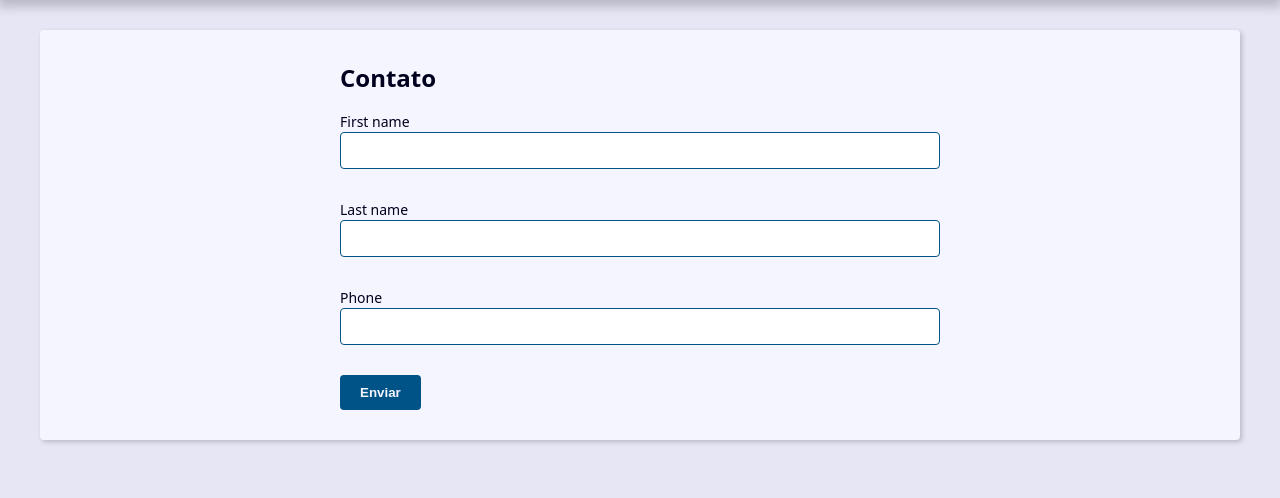
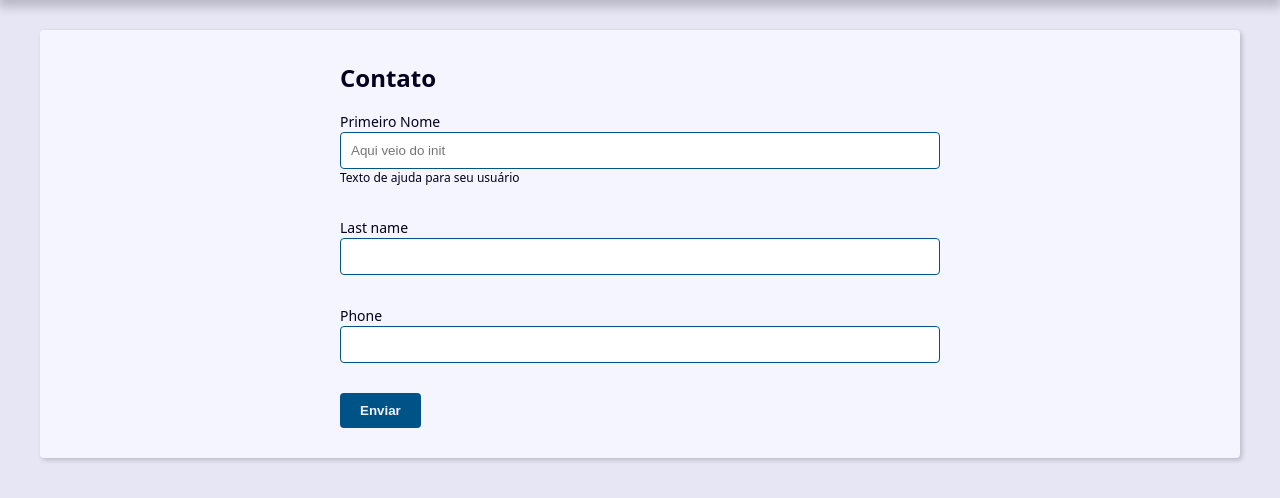
Before and after one commit to Wefrit/Projeto_Agenda, a Django app: page /contact/create/ in a window 1280 px wide. Shown: the part 239-737 px from the top of the page. Run offline with Django 5.2, Linux system fonts and the light colour scheme.

Commit message:
Configurando campos e widget do formulário e validando campos do formulário com clean, clean field e validationerror

```diff
--- a/contact/forms.py
+++ b/contact/forms.py
@@ -3,6 +3,26 @@ from django.core.exceptions import ValidationError
 from . import models
 
 class ContactForm(forms.ModelForm):
+    first_name = forms.CharField(
+        widget=forms.TextInput(
+            attrs={
+                'class': 'classe-a classe-b',
+                'placeholder': 'Aqui veio do init',
+            }
+        ),
+        label='Primeiro Nome',
+        help_text='Texto de ajuda para seu usuário',
+    )
+
+    def __init__(self, *args, **kwargs):
+        super().__init__(*args, **kwargs)
+
+        # self.fields['first_name'].widget.attrs.update({
+        #     'class': 'classe-a classe-b',
+        #     'placeholder': 'Aqui veio do init',
+        # })
+
+
     class Meta:
         model = models.Contact
         fields = (
@@ -11,16 +31,40 @@ class ContactForm(forms.ModelForm):
             'phone',
         )
 
+        # widgets = {
+        #     'first_name': forms.TextInput(
+        #         attrs={
+        #             'class': 'classe-a classe-b',
+        #             'placeholder': 'Escreva aqui',
+        #         }
+        #     )
+        # }
+
     def clean(self):
         cleaned_data = self.cleaned_data
+        first_name = cleaned_data.get('first_name')
+        last_name = cleaned_data.get('last_name')
 
-        self.add_error(
-            'first_name',
-            ValidationError(
-                'Mensagem de erro',
+        if first_name == last_name:
+            msg = ValidationError(
+                'Primeiro nome não pode ser igual ao segundo',
                 code='invalid',
             )
-
-        )
+            self.add_error('first_name', msg)
+            self.add_error('last_name', msg)
 
         return super().clean()
+
+    def clean_first_name(self):
+        first_name = self.cleaned_data.get('first_name')
+
+        if first_name == 'ABC':
+            self.add_error(
+                'first_name',
+                ValidationError(
+                    'Veio do add_error',
+                    code='invalid'
+                )
+            )
+
+        return first_name
--- a/contact/templates/contact/create.html
+++ b/contact/templates/contact/create.html
@@ -15,7 +15,10 @@
             <div class="form-group">
                 <label for="{{ field.id_for_label }}">{{ field.label }}</label>
                 {{ field }}
-                {{ field.erros }}
+                {{ field.errors }}
+                {% if field.help_text %}
+                    <p class="help-text">{{ field.help_text }}</p>
+                {% endif %}
             </div>
             {% endfor %}
         </div>
```
